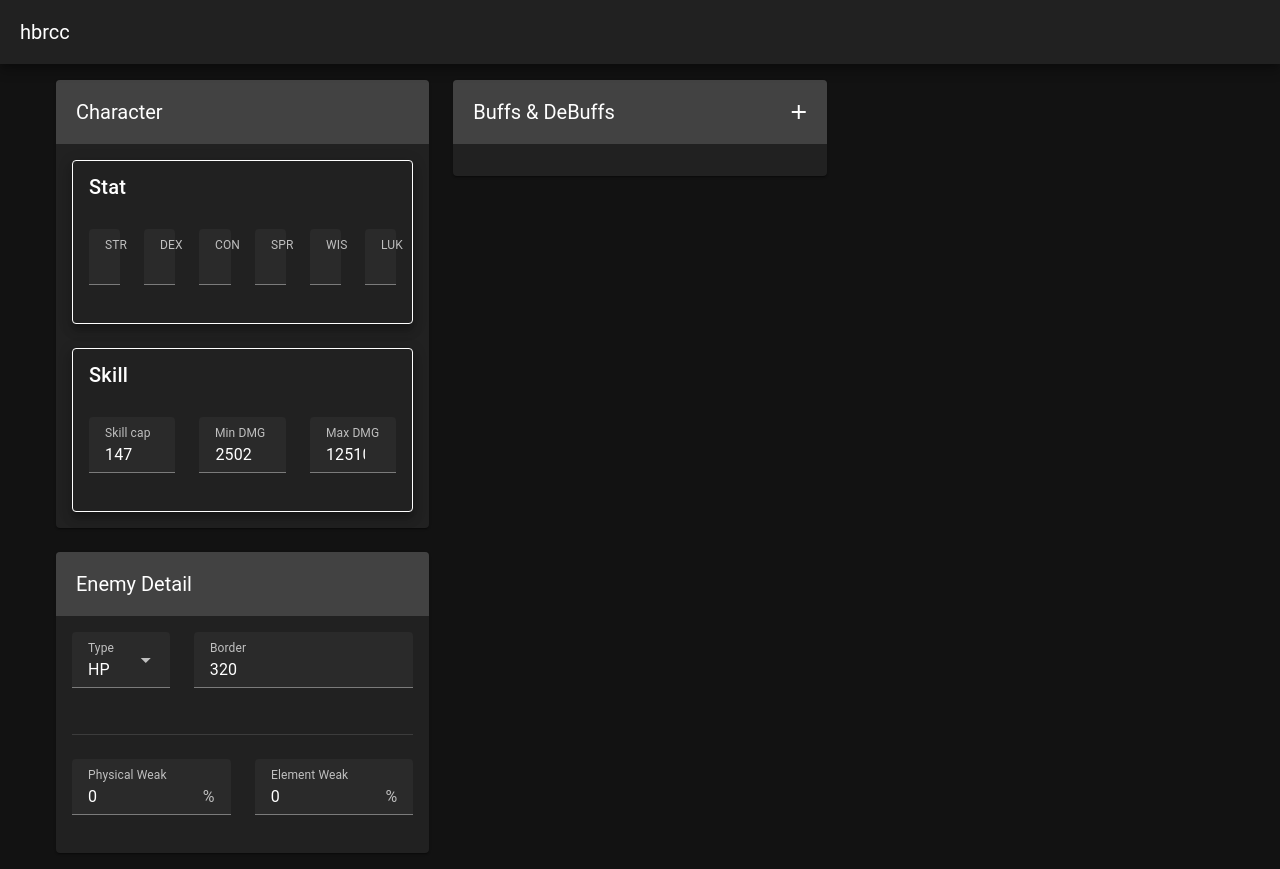
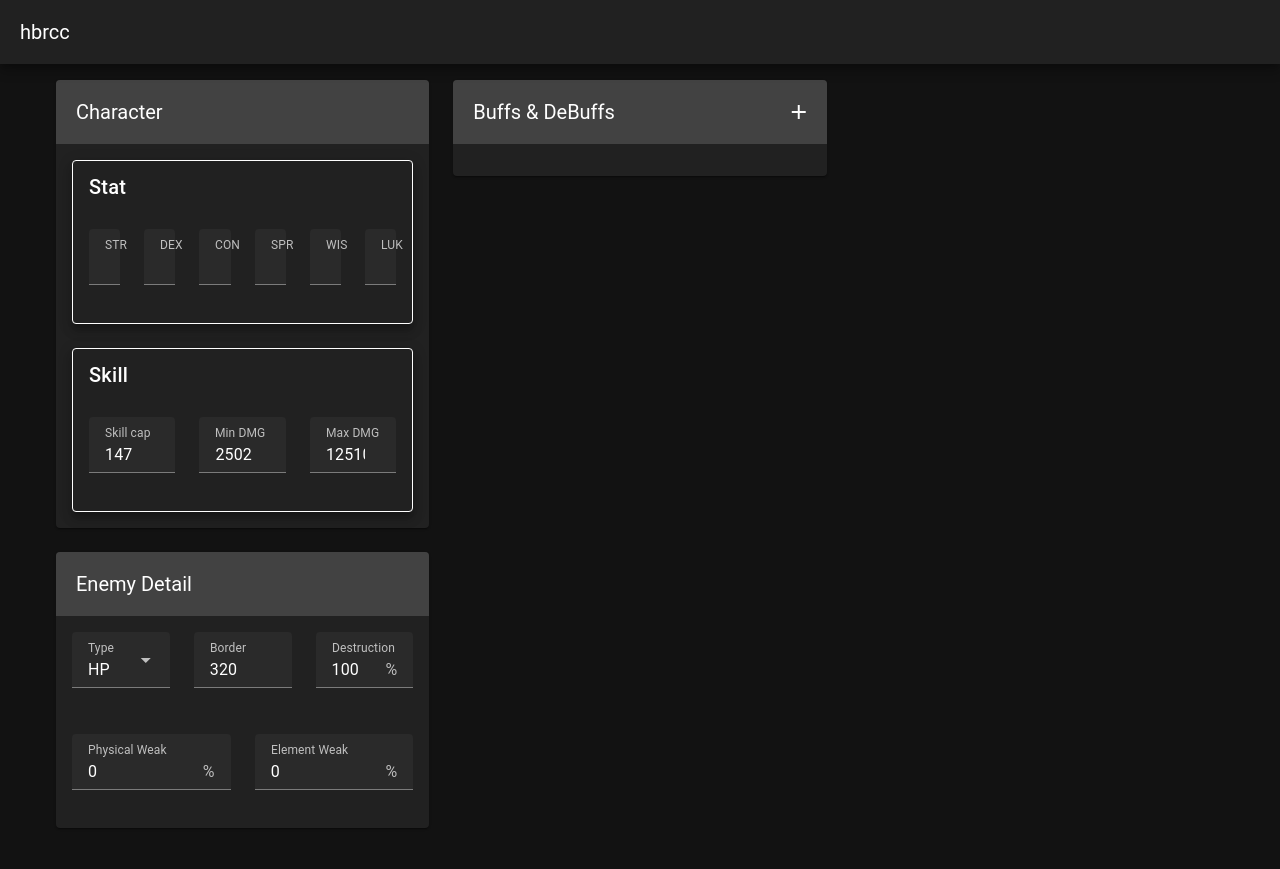
Before and after one commit to TWT233/hbrcc, a Vue app: page / in a window 1280 px wide. After the commit the page ends 844 px from the top, so only its background shows below. Built offline with nearby package versions, Linux system fonts and the light colour scheme.

Commit message:
destruction

```diff
--- a/src/components/model/enemy.ts
+++ b/src/components/model/enemy.ts
@@ -3,6 +3,8 @@ export class Enemy {
 
     eleWeak: number = 0
     phyWeak: number = 0
+
+    destruction: number = 1
 
     type: EnemyType = EnemyType.HP
 }
--- a/src/components/model/hit.ts
+++ b/src/components/model/hit.ts
@@ -31,7 +31,7 @@ export class Hit {
             ),
         )
 
-        return this.calcBaseDamage() * rs.reduce((a, b) => a * b, 1)
+        return this.calcBaseDamage() * this.enemy.destruction * rs.reduce((a, b) => a * b, 1)
     }
 
     calcBaseDamage(): number {
--- a/src/components/selector/ViewEnemy.vue
+++ b/src/components/selector/ViewEnemy.vue
@@ -12,6 +12,10 @@ const emit = defineEmits<{
   ]
 }>()
 
+const destructionPercent = computed({
+  get: () => props.enemy.destruction * 100,
+  set: value => props.enemy.destruction = value / 100
+})
 const phyWeakPercent = computed({
   get: () => props.enemy.phyWeak * 100,
   set: value => props.enemy.phyWeak = value / 100
@@ -30,13 +34,11 @@ const eleWeakPercent = computed({
         <v-col cols="4">
           <v-select v-model="enemy.type" :items="Object.keys(EnemyType)" label="Type"></v-select>
         </v-col>
-        <v-col cols="8">
+        <v-col cols="4">
           <v-text-field v-model="enemy.border" label="Border" type="number"></v-text-field>
         </v-col>
-      </v-row>
-      <v-row>
-        <v-col>
-          <v-divider></v-divider>
+        <v-col cols="4">
+          <v-text-field v-model="destructionPercent" label="Destruction" type="number" suffix="%"></v-text-field>
         </v-col>
       </v-row>
       <v-row>
```
